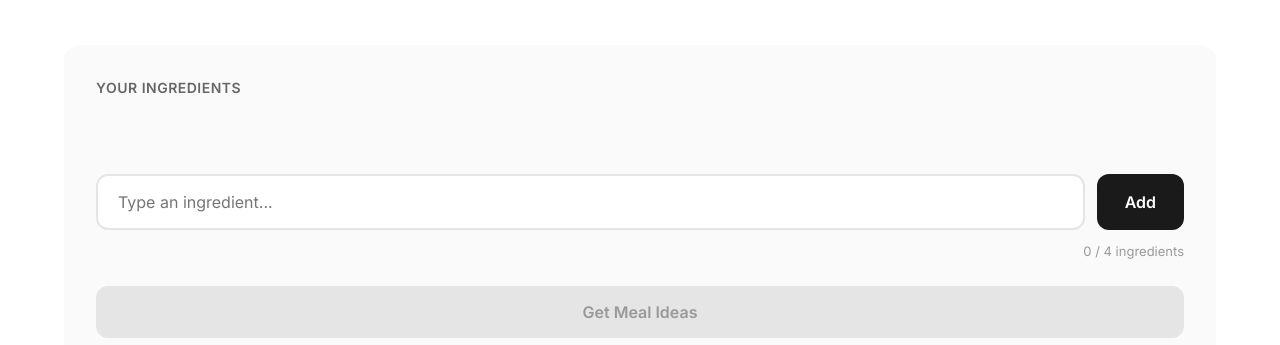
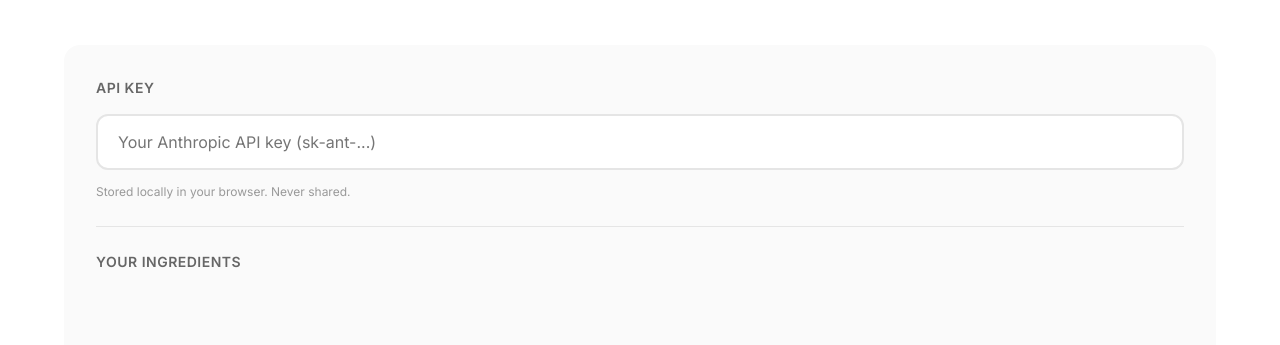
Before and after one commit to dros1234/fridge2fork, a plain HTML site: page index.html in a window 1280 px wide. Shown: the part 270-615 px from the top of the page. Drawn offline with Linux system fonts and the light colour scheme.

Commit message:
Implement API key input and storage functionality
Added API key input section and functionality to store and use the API key from local storage.

```diff
--- a/index.html
+++ b/index.html
@@ -222,6 +222,23 @@
             font-size: 13px;
             color: #999;
             margin-top: 12px;
+        }
+
+        /* API Key Section */
+        .api-section {
+            margin-bottom: 24px;
+            padding-bottom: 24px;
+            border-bottom: 1px solid #e5e5e5;
+        }
+
+        .api-section input {
+            width: 100%;
+            margin-bottom: 8px;
+        }
+
+        .api-section small {
+            font-size: 12px;
+            color: #999;
         }
 
         /* Results Section */
@@ -565,6 +582,12 @@
         </section>
 
         <section class="input-card">
+            <div class="api-section">
+                <label for="apiKey">API Key</label>
+                <input type="password" id="apiKey" placeholder="Your Anthropic API key (sk-ant-...)">
+                <small>Stored locally in your browser. Never shared.</small>
+            </div>
+
             <label>Your Ingredients</label>
             <div class="ingredients-container" id="ingredients"></div>
             <div class="input-row">
@@ -624,9 +647,6 @@
     </div>
 
     <script>
-        // API Key (hardcoded)
-        const API_KEY = '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';
-
         // State
         const ingredients = [];
         let currentMeals = [];
@@ -639,6 +659,7 @@
         const submitBtn = document.getElementById('submitBtn');
         const countSpan = document.getElementById('count');
         const suggestionsDiv = document.getElementById('suggestions');
+        const apiKeyInput = document.getElementById('apiKey');
         const modalOverlay = document.getElementById('modalOverlay');
         const modalTitle = document.getElementById('modalTitle');
         const modalBody = document.getElementById('modalBody');
@@ -649,6 +670,15 @@
         const favoritesView = document.getElementById('favoritesView');
         const favoritesList = document.getElementById('favoritesList');
         const favCount = document.getElementById('favCount');
+
+        // Load saved API key
+        const savedKey = localStorage.getItem('anthropic_api_key');
+        if (savedKey) apiKeyInput.value = savedKey;
+
+        apiKeyInput.addEventListener('change', () => {
+            localStorage.setItem('anthropic_api_key', apiKeyInput.value);
+            updateUI();
+        });
 
         // Navigation
         navSuggestions.addEventListener('click', () => {
@@ -676,7 +706,7 @@
 
             countSpan.textContent = ingredients.length;
             addBtn.disabled = ingredients.length >= 4;
-            submitBtn.disabled = ingredients.length < 2;
+            submitBtn.disabled = ingredients.length < 2 || !apiKeyInput.value;
             favCount.textContent = favorites.length > 0 ? `(${favorites.length})` : '';
         }
 
@@ -802,6 +832,12 @@
         }
 
         async function getMealSuggestions() {
+            const apiKey = apiKeyInput.value.trim();
+            if (!apiKey) {
+                alert('Please enter your Anthropic API key');
+                return;
+            }
+
             suggestionsDiv.innerHTML = `
                 <div class="loading">
                     <div class="spinner"></div>
@@ -814,12 +850,12 @@
                     method: 'POST',
                     headers: {
                         'Content-Type': 'application/json',
-                        'x-api-key': API_KEY,
+                        'x-api-key': apiKey,
                         'anthropic-version': '2023-06-01',
                         'anthropic-dangerous-direct-browser-access': 'true'
                     },
                     body: JSON.stringify({
-                        model: 'claude-haiku-3-5-20241022',
+                        model: 'claude-sonnet-4-20250514',
                         max_tokens: 1024,
                         messages: [{
                             role: 'user',
@@ -892,17 +928,19 @@ Only respond with the JSON array, no other text.`
             `;
             modalOverlay.classList.add('show');
 
+            const apiKey = apiKeyInput.value.trim();
+
             try {
                 const response = await fetch('https://api.anthropic.com/v1/messages', {
                     method: 'POST',
                     headers: {
                         'Content-Type': 'application/json',
-                        'x-api-key': API_KEY,
+                        'x-api-key': apiKey,
                         'anthropic-version': '2023-06-01',
                         'anthropic-dangerous-direct-browser-access': 'true'
                     },
                     body: JSON.stringify({
-                        model: 'claude-haiku-3-5-20241022',
+                        model: 'claude-sonnet-4-20250514',
                         max_tokens: 1024,
                         messages: [{
                             role: 'user',
```
